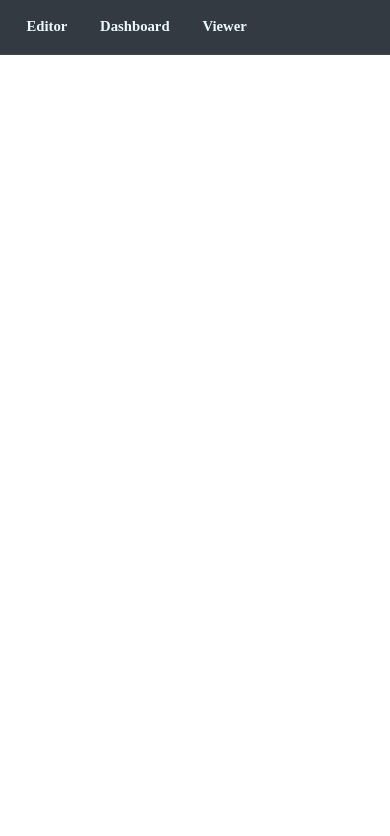
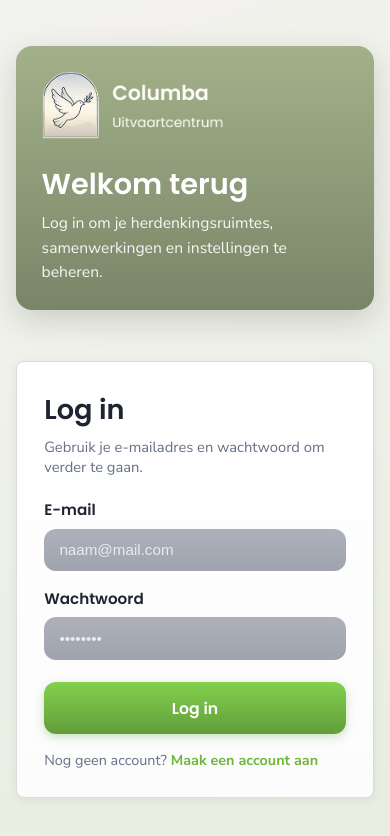
Before and after one commit to devosdevelops/build_noekmemorial, a Nuxt app in the folder app/: page /auth/login in a window 390 px wide. Shown: the top 836 px of the page. Built offline with nearby package versions, Linux system fonts and the light colour scheme.

Commit message:
feat: implement login page with form and responsive design

```diff
--- /dev/null
+++ b/app/app/pages/auth/login.vue
@@ -0,0 +1,190 @@
+<template>
+  <div class="auth-page">
+    <div class="auth-shell">
+      <section class="auth-brand-card">
+        <img src="/logo-white.png" alt="Columba" class="auth-logo" />
+        <h1>Welkom terug</h1>
+        <p>Log in om je herdenkingsruimtes, samenwerkingen en instellingen te beheren.</p>
+      </section>
+
+      <Card class="auth-card">
+        <h2>Log in</h2>
+        <p class="auth-subtitle">Gebruik je e-mailadres en wachtwoord om verder te gaan.</p>
+
+        <form class="auth-form" @submit.prevent="submitLogin">
+          <div class="field-group">
+            <label for="login-email">E-mail</label>
+            <input id="login-email" v-model="email" type="email" class="auth-input" placeholder="naam@mail.com" />
+          </div>
+
+          <div class="field-group">
+            <label for="login-password">Wachtwoord</label>
+            <input id="login-password" v-model="password" type="password" class="auth-input" placeholder="••••••••" />
+          </div>
+
+          <button type="submit" class="auth-primary-button">Log in</button>
+        </form>
+
+        <p class="auth-footnote">
+          Nog geen account?
+          <NuxtLink to="/auth/signup">Maak een account aan</NuxtLink>
+        </p>
+      </Card>
+    </div>
+  </div>
+</template>
+
+<script setup>
+import { ref } from 'vue'
+import Card from '../../components/ui/Card.vue'
+
+definePageMeta({
+  layout: false
+})
+
+const email = ref('')
+const password = ref('')
+
+function submitLogin() {
+  // UI-only screen for now.
+}
+</script>
+
+<style scoped>
+.auth-page {
+  min-height: 100vh;
+  padding: 2rem 1rem;
+  background: linear-gradient(160deg, #f3f2ee 0%, #edf0e8 52%, #e7eddf 100%);
+  font-family: var(--font-sans);
+}
+
+.auth-shell {
+  max-width: 1100px;
+  margin: 0 auto;
+  min-height: calc(100vh - 4rem);
+  display: grid;
+  grid-template-columns: 1.05fr 0.95fr;
+  gap: 1.5rem;
+  align-items: center;
+}
+
+.auth-brand-card {
+  border-radius: 16px;
+  padding: 2.2rem;
+  background: linear-gradient(180deg, #a3b18a 0%, #7a8568 100%);
+  color: #ffffff;
+  box-shadow: 0 10px 30px rgba(40, 50, 31, 0.18);
+}
+
+.auth-logo {
+  height: 68px;
+  width: auto;
+  margin-bottom: 1.5rem;
+}
+
+.auth-brand-card h1 {
+  margin: 0 0 0.65rem;
+  font-family: var(--font-display);
+  font-size: 2.2rem;
+  line-height: 1.1;
+}
+
+.auth-brand-card p {
+  margin: 0;
+  max-width: 28rem;
+  font-size: 0.98rem;
+  line-height: 1.55;
+  color: rgba(255, 255, 255, 0.92);
+}
+
+.auth-card {
+  padding: 1.7rem;
+}
+
+.auth-card h2 {
+  margin: 0;
+  font-family: var(--font-display);
+  font-size: 1.7rem;
+  color: #1f2433;
+}
+
+.auth-subtitle {
+  margin: 0.35rem 0 1.35rem;
+  font-size: 0.92rem;
+  color: #667086;
+}
+
+.auth-form {
+  display: flex;
+  flex-direction: column;
+  gap: 1rem;
+}
+
+.field-group {
+  display: flex;
+  flex-direction: column;
+  gap: 0.45rem;
+}
+
+.field-group label {
+  font-family: var(--font-display);
+  font-size: 0.95rem;
+  font-weight: 700;
+  color: #1f2433;
+}
+
+.auth-input {
+  width: 100%;
+  box-sizing: border-box;
+  border: none;
+  border-radius: 12px;
+  padding: 0.8rem 0.95rem;
+  background: linear-gradient(180deg, #aeb1bb 0%, #9ea3ae 100%);
+  color: #ffffff;
+  font-size: 0.95rem;
+}
+
+.auth-input::placeholder {
+  color: #e8ebf2;
+}
+
+.auth-primary-button {
+  margin-top: 0.4rem;
+  border: none;
+  border-radius: 12px;
+  padding: 0.9rem 1rem;
+  background: var(--ok-gradient, linear-gradient(180deg, #82d14d 0%, #629d3a 100%));
+  color: #ffffff;
+  font-family: var(--font-display);
+  font-size: 0.98rem;
+  font-weight: 700;
+  cursor: pointer;
+  box-shadow: 0 3px 10px rgba(98, 157, 58, 0.3);
+}
+
+.auth-footnote {
+  margin: 1rem 0 0;
+  font-size: 0.9rem;
+  color: #667086;
+}
+
+.auth-footnote a {
+  color: #6fb63e;
+  font-weight: 700;
+  text-decoration: none;
+}
+
+@media (max-width: 900px) {
+  .auth-shell {
+    grid-template-columns: 1fr;
+  }
+
+  .auth-brand-card {
+    padding: 1.6rem;
+  }
+
+  .auth-brand-card h1 {
+    font-size: 1.8rem;
+  }
+}
+</style>
```
